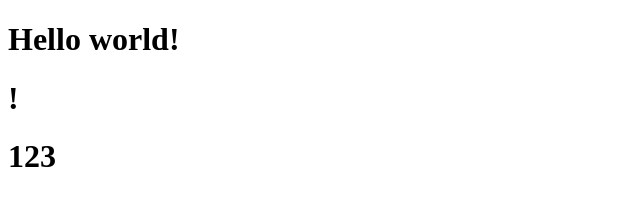
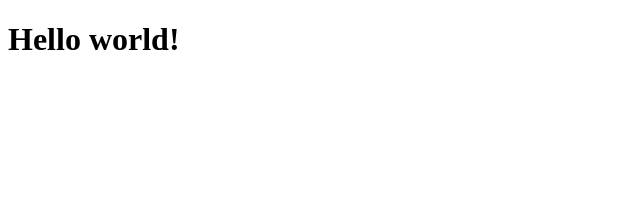
Before and after one commit to 7uckingbad/test1, a plain HTML site: page index.html in a window 1280 px wide. Shown: the whole page, without its empty margins (0-640 px from the left). Drawn offline with Linux system fonts and the light colour scheme.

Commit message:
create index.html

```diff
--- a/index.html
+++ b/index.html
@@ -7,7 +7,5 @@
 </head>
 <body>
   <h1>Hello world!</h1>
-  <h1>!</h1>
-  <h1>123</h1>
 </body>
 </html>
```
